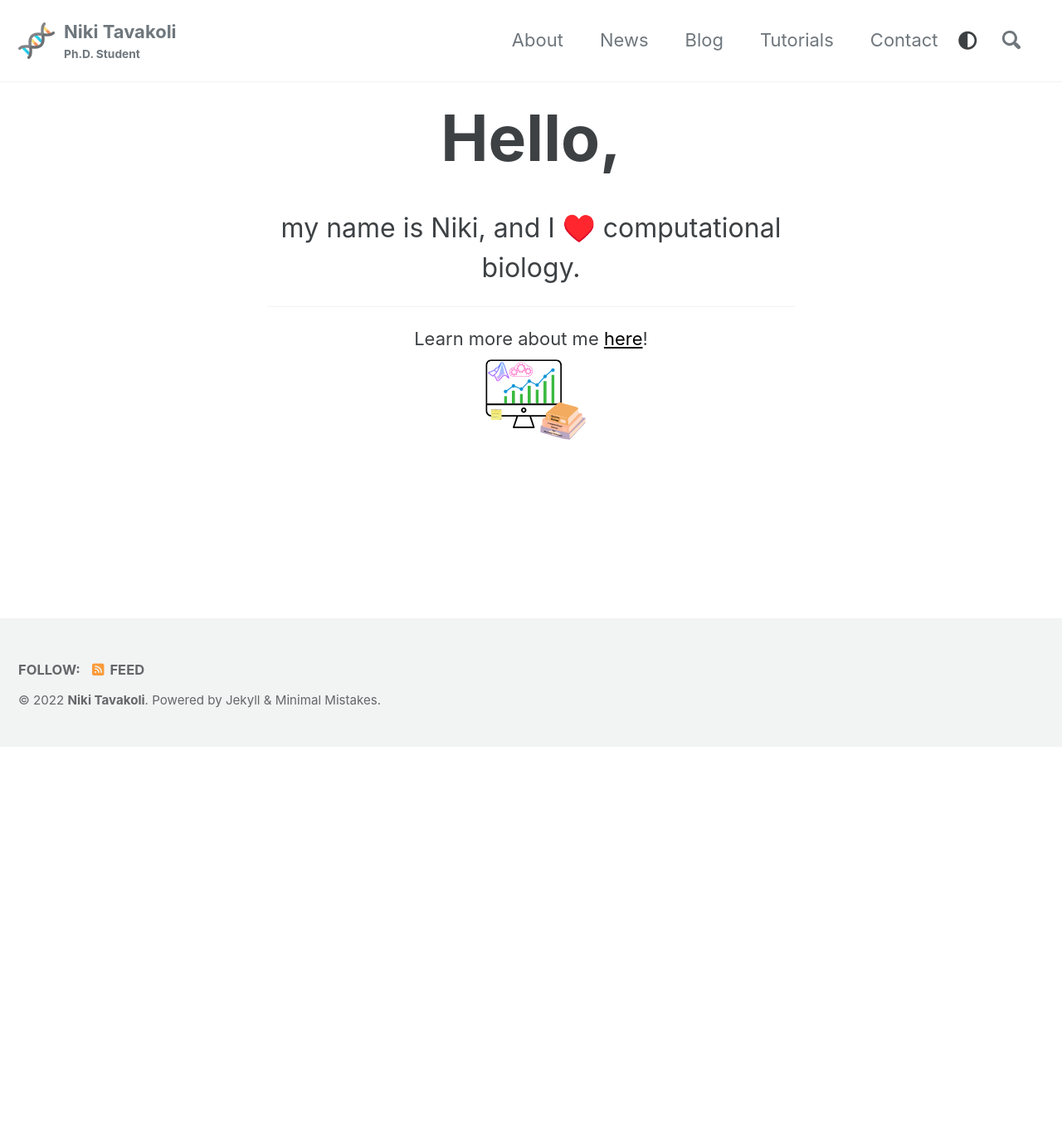
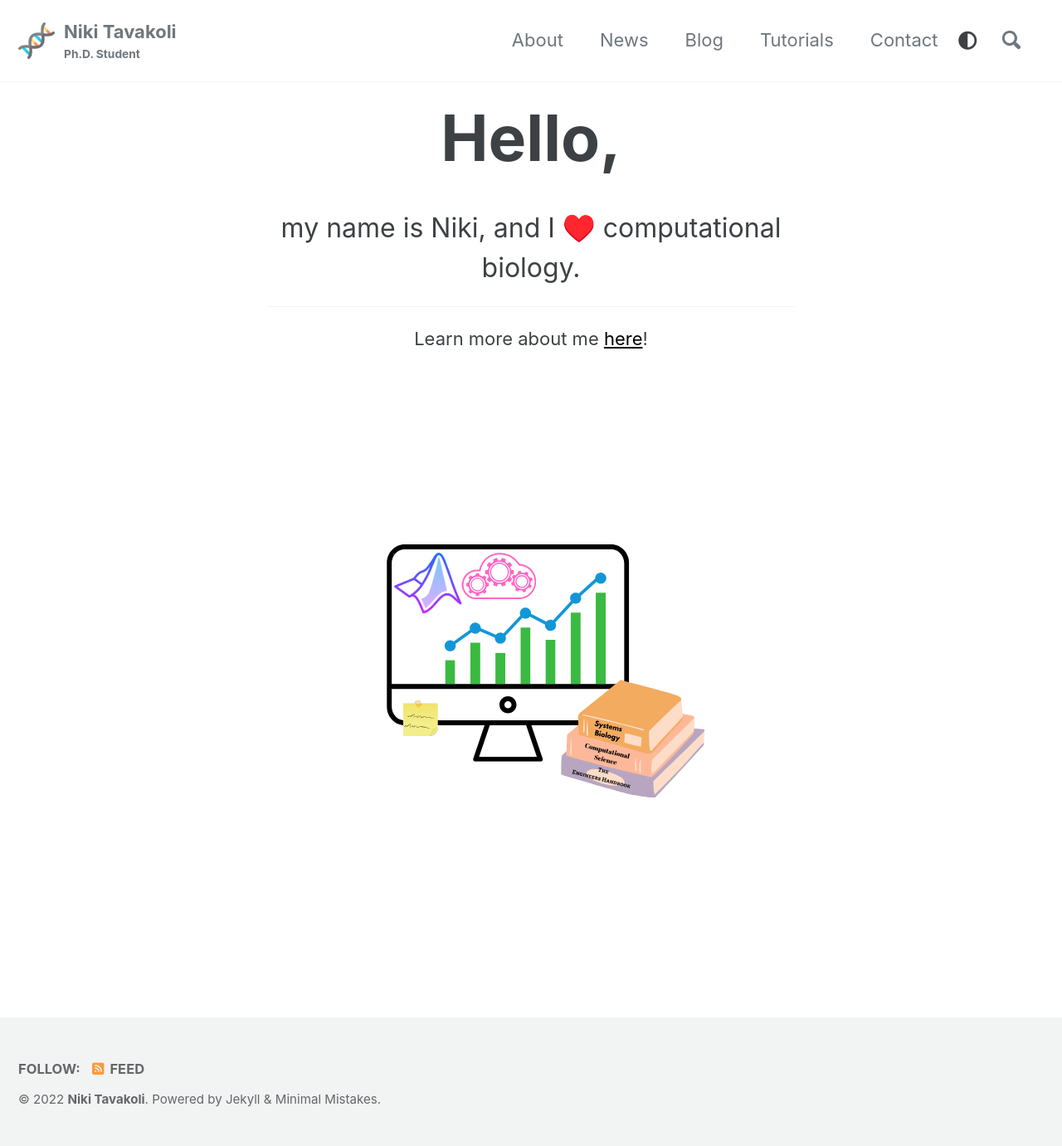
Before and after one commit to nikitavakoli/nikitavakoli.github.io, a Jekyll site: the page built from index.html, in a window 1280 px wide. Shown: the whole page at 83% size. Built offline with Jekyll 4.4.1, drawn with Linux system fonts in a browser that asks for light colours; cached includes are drawn as plain includes; nearby versions of some CDN libraries; the list of posts is cut into pages by our own code; before the commit the page ends 900 px from its top, so only the background shows below that.

Commit message:
svg formatting

```diff
--- a/index.html
+++ b/index.html
@@ -11,4 +11,7 @@ author_profile: false
      Learn more about me <a href="/about/" style="color: black;">here</a>!
 </center>
 
-<center><img src="/images/home.svg" alt="resumes" width="200" height="200"></center>
+<br>
+<br>
+
+<center><object data="/images/home.svg" width="500" height="500"></object></center>
```
